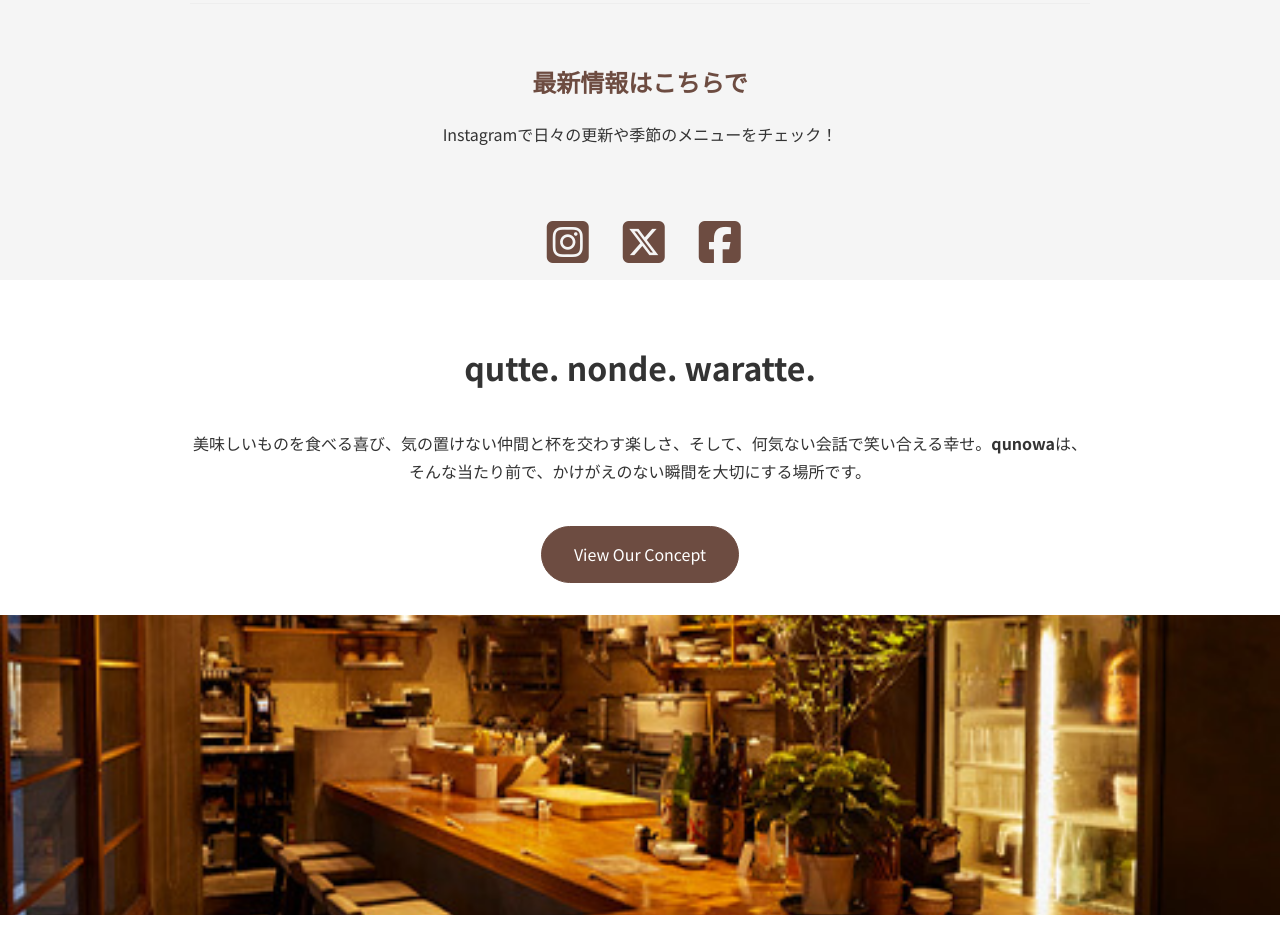
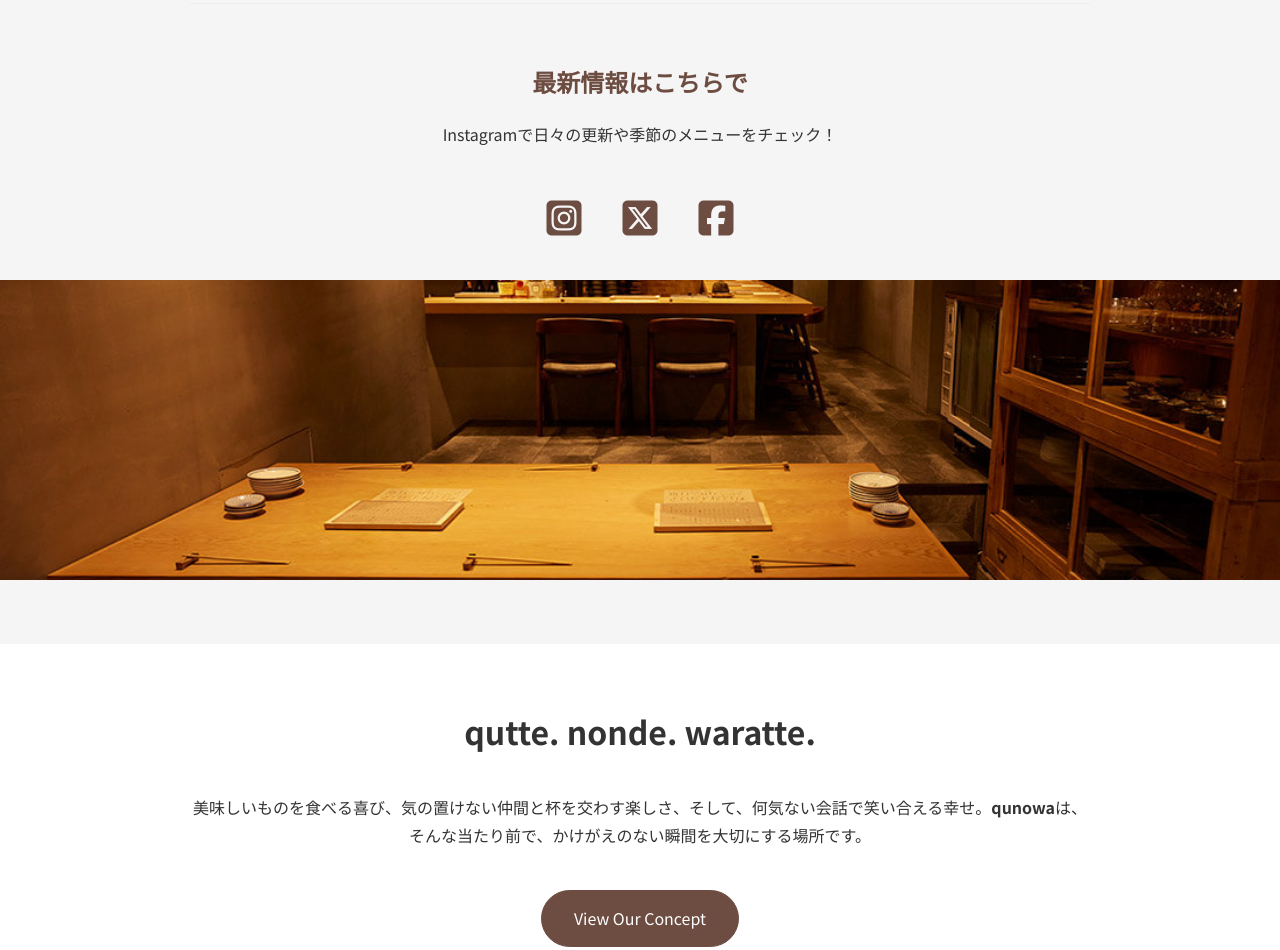
Before and after one commit to qunowa/qunowa-hp, a plain HTML site: page top.html in a window 1280 px wide. Shown: the part 1076-2026 px from the top of the page. Drawn offline with Linux system fonts and the light colour scheme.

Commit message:
feat: Add image to News section on top.html

```diff
--- a/style.css
+++ b/style.css
@@ -545,8 +545,7 @@ main section {
     z-index: 1; /* 他のコンテンツより手前に */
 }
 
-.concept-intro-image img,
-.access-intro-image img {
+.news-section-image img {
     width: 100%;
     height: 300px; /* 高さを固定 */
     object-fit: cover;
@@ -554,7 +553,22 @@ main section {
     border-radius: 0; /* 角丸をなくす */
 }
 
-/* SNSプロモーションブロック */
+.news-section-bottom-image {
+    margin: 2rem calc(50% - 50vw); /* 左右の余白を相殺して全幅に */
+    width: 100vw; /* ビューポート幅いっぱいに */
+    position: relative;
+    z-index: 1;
+}
+
+.news-section-bottom-image img {
+    width: 100%;
+    height: 300px; /* 高さを固定 */
+    object-fit: cover;
+    display: block;
+    border-radius: 0; /* 角丸をなくす */
+}
+
+/* コンセプト紹介 */
 .sns-promo-block {
     text-align: center;
     margin-top: 3rem;
@@ -579,13 +593,22 @@ main section {
 }
 
 .sns-promo-block .social-button {
-    font-size: 3rem; /* アイコンのサイズを大きく */
     width: 60px;
     height: 60px;
     border-radius: 8px;
     border: none;
     color: var(--primary-color);
     background: none;
+    display: inline-flex; /* アイコンを中央揃えにするために flex に変更 */
+    justify-content: center;
+    align-items: center;
+}
+
+.sns-promo-block .social-button i,
+.sns-promo-block .social-button img {
+    font-size: 2.5rem; /* アイコンのサイズを調整 */
+    width: 2.5rem; /* SVGアイコンの幅も調整 */
+    height: 2.5rem; /* SVGアイコンの高さも調整 */
 }
 
 .sns-promo-block .social-button:hover {
--- a/top.html
+++ b/top.html
@@ -69,8 +69,10 @@
                         <a href="https://www.instagram.com/qunowa_official?igsh=bGhhOG8waWxzMzNy&utm_source=qr" target="_blank" class="social-button"><i class="fab fa-square-instagram"></i></a>
                         <a href="#" target="_blank" class="social-button"><i class="fab fa-square-x-twitter"></i></a>
                         <a href="#" target="_blank" class="social-button"><i class="fab fa-square-facebook"></i></a>
-                    </div>
                 </div>
+            </div>
+            <div class="news-section-bottom-image">
+                <img src="images/floor_img3.jpg" alt="店内の様子">
             </div>
         </section>
 
```
Also changed, not shown: images/floor_img3.jpg (added).
